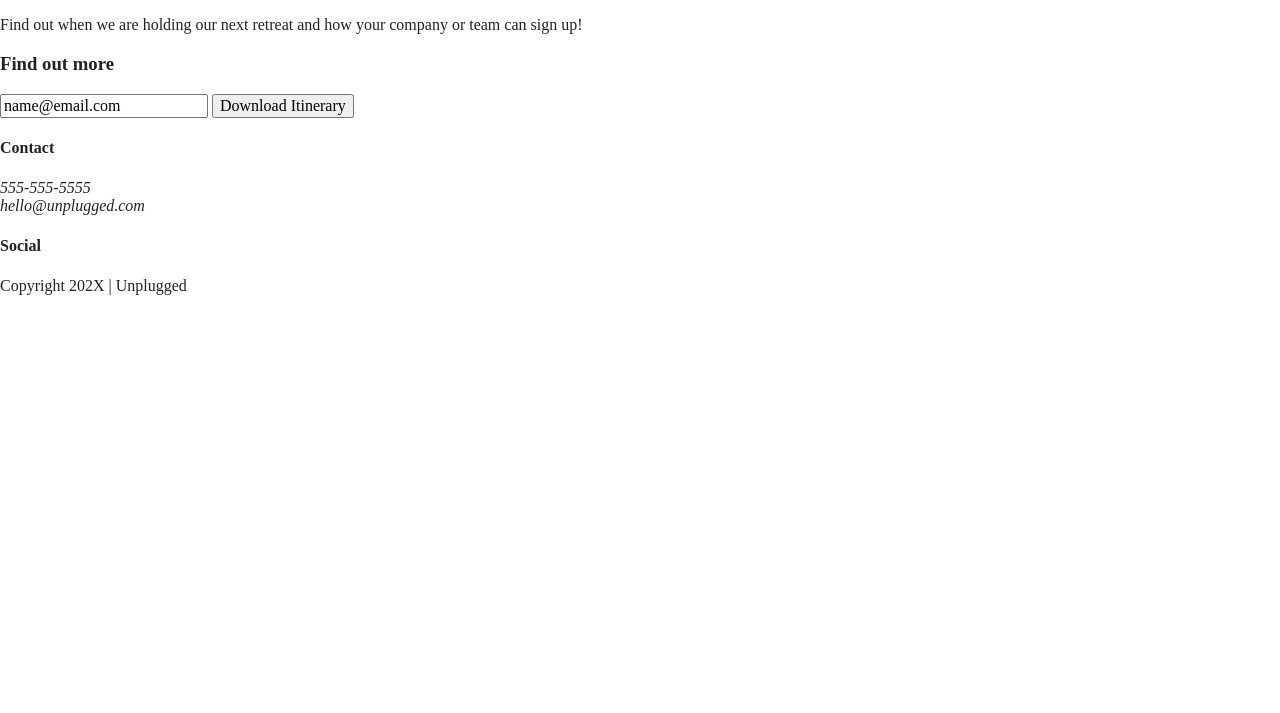
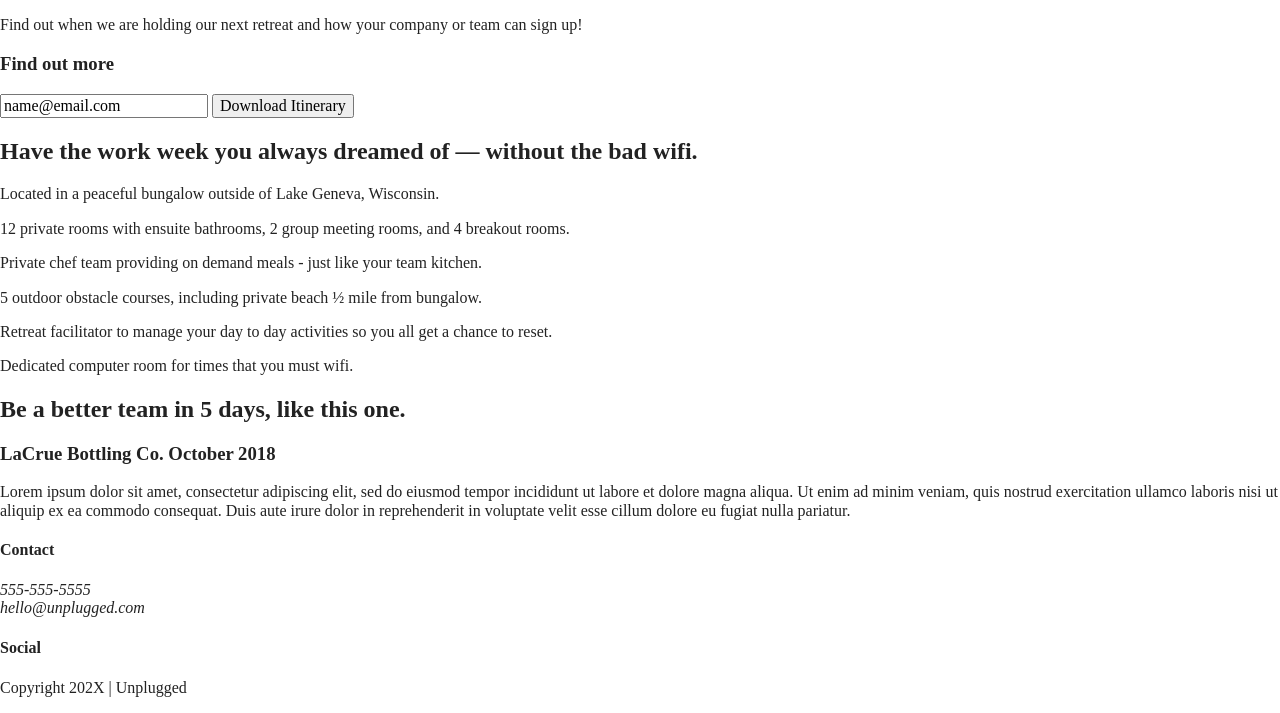
Before and after one commit to AMartindale98/unplugged, a website built with Parcel: page index.html in a window 1280 px wide. Shown: the part 176-889 px from the top of the page. Before the commit the page ends 800 px from the top, so only its background shows below. Built offline with nearby package versions, Linux system fonts and the light colour scheme.

Commit message:
Main content for homepage added

```diff
--- a/index.html
+++ b/index.html
@@ -61,6 +61,76 @@
           </div>
         </div>
       </aside>
+
+      <section class="features">
+        <div class="content-wrapper">
+          <h2>
+            Have the work week you always dreamed of — without the bad wifi.
+          </h2>
+          <div class="features-items">
+            <article>
+              <p class="fontawesome-icon"></p>
+              <p class="features-item-description">
+                Located in a peaceful bungalow outside of Lake Geneva,
+                Wisconsin.
+              </p>
+            </article>
+            <article>
+              <p class="fontawesome-icon"></p>
+              <p class="features-item-description">
+                12 private rooms with ensuite bathrooms, 2 group meeting rooms,
+                and 4 breakout rooms.
+              </p>
+            </article>
+            <article>
+              <p class="fontawesome-icon"></p>
+              <p class="features-item-description">
+                Private chef team providing on demand meals - just like your
+                team kitchen.
+              </p>
+            </article>
+            <article>
+              <p class="fontawesome-icon"></p>
+              <p class="features-item-description">
+                5 outdoor obstacle courses, including private beach ½ mile from
+                bungalow.
+              </p>
+            </article>
+            <article>
+              <p class="fontawesome-icon"></p>
+              <p class="features-item-description">
+                Retreat facilitator to manage your day to day activities so you
+                all get a chance to reset.
+              </p>
+            </article>
+            <article>
+              <p class="fontawesome-icon"></p>
+              <p class="features-item-description">
+                Dedicated computer room for times that you must wifi.
+              </p>
+            </article>
+          </div>
+        </div>
+      </section>
+
+      <section class="reviews">
+        <div class="content-wrapper">
+          <h2>Be a better team in 5 days, like this one.</h2>
+          <article>
+            <div>
+              <h3>LaCrue Bottling Co. October 2018</h3>
+              <p>
+                Lorem ipsum dolor sit amet, consectetur adipiscing elit, sed do
+                eiusmod tempor incididunt ut labore et dolore magna aliqua. Ut
+                enim ad minim veniam, quis nostrud exercitation ullamco laboris
+                nisi ut aliquip ex ea commodo consequat. Duis aute irure dolor
+                in reprehenderit in voluptate velit esse cillum dolore eu fugiat
+                nulla pariatur.
+              </p>
+            </div>
+          </article>
+        </div>
+      </section>
     </main>
 
     <footer>
```
